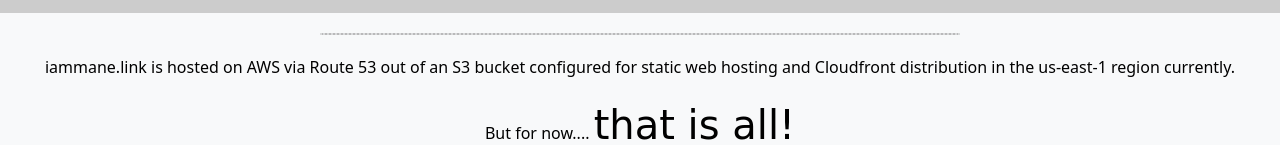
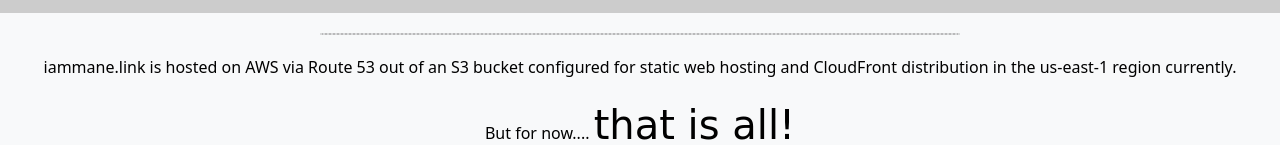
Before and after one commit to iammane/iammane.link, a plain HTML site: page index.html in a window 1280 px wide. Shown: the part 1087-1232 px from the top of the page. Drawn offline with nearby package versions, Linux system fonts and the light colour scheme; a web font is replaced by a local one.

Commit message:
Update index.html

```diff
--- a/index.html
+++ b/index.html
@@ -86,7 +86,7 @@
     <div class="container-fluid">
       <div class="row justify-content-center">
         <hr style="border-top: 2px dotted gray; width: 50%; margin: auto; margin-top: 20px; margin-bottom: 20px;">
-        <p style="text-align: center;">iammane.link is hosted on AWS via Route 53 out of an S3 bucket configured for static web hosting and Cloudfront distribution in the us-east-1 region currently.</p>
+        <p style="text-align: center;">iammane.link is hosted on AWS via Route 53 out of an S3 bucket configured for static web hosting and CloudFront distribution in the us-east-1 region currently.</p>
         <p style="text-align: center;">But for now.... <span style="font-family: 'Qwitcher Grypen', cursive; font-size: 40px;">that is all!</span></p>
       </div>
     </div>
```
